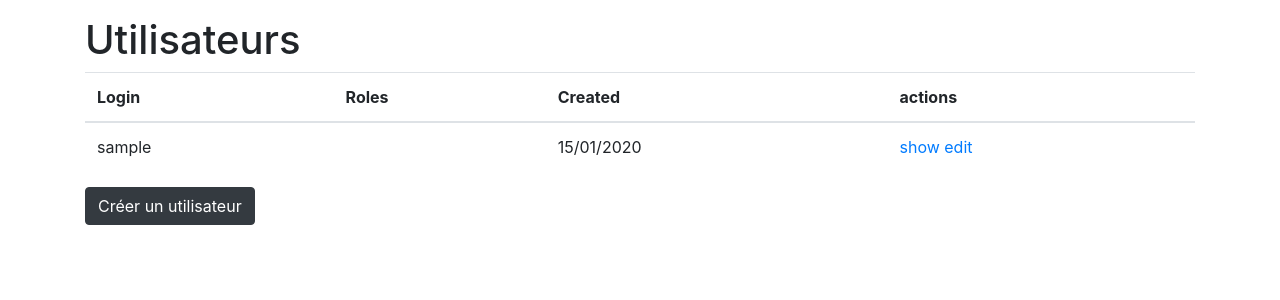
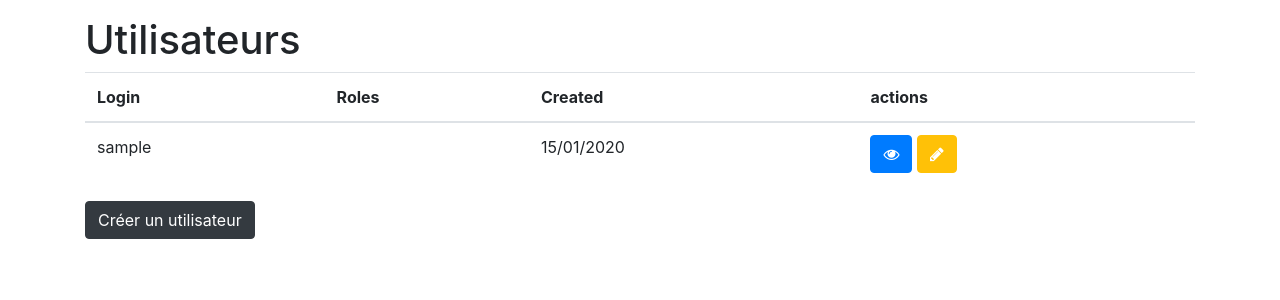
Before and after one commit to yannred/HOC.Symfony_Traveler, a Symfony app: template templates/admin/user/index.html.twig in a window 1280 px wide. Shown: the part 56-356 px from the top of the page. Run offline with Twig, Linux system fonts and the light colour scheme; the template is opened without the code that fills it: most values are stand-ins (such as "Sample title", 1, 10 or a date in 2020); some libraries are stand-ins or nearby versions.

Commit message:
Icônes liste utilisateur

```diff
--- a/templates/admin/user/index.html.twig
+++ b/templates/admin/user/index.html.twig
@@ -24,8 +24,12 @@
                     </td>
                     <td>{{ user.created ? user.created|date('d/m/Y') : '' }}</td>
                     <td>
-                        <a href="{{ path('admin_user_show', {'id': user.id}) }}">show</a>
-                        <a href="{{ path('admin_user_edit', {'id': user.id}) }}">edit</a>
+                        <a href="{{ path('admin_user_show', {'id': user.id}) }}" class="btn btn-primary" title="Show">
+                            <i class="fa fa-eye" aria-hidden="true"></i>
+                        </a>
+                        <a href="{{ path('admin_user_edit', {'id': user.id}) }}" class="btn btn-warning" style="color: #FFF;" title="Edit">
+                            <i class="fa fa-pencil" aria-hidden="true"></i>
+                        </a>
                     </td>
                 </tr>
             {% else %}
```
